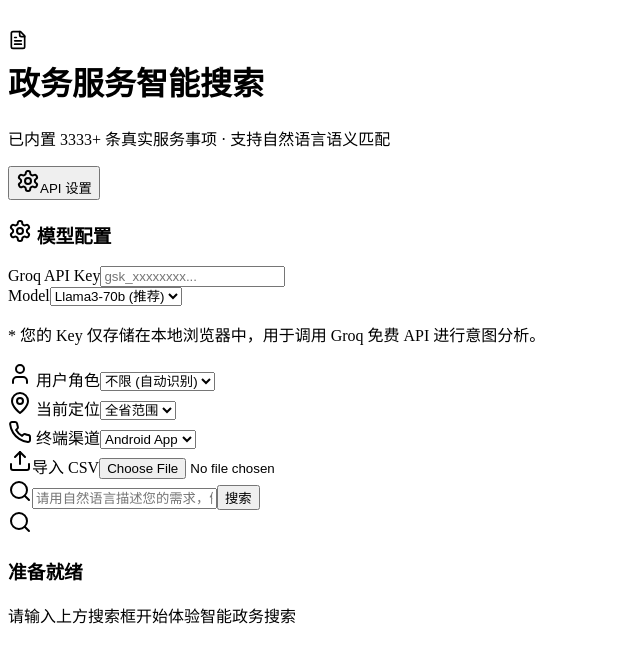
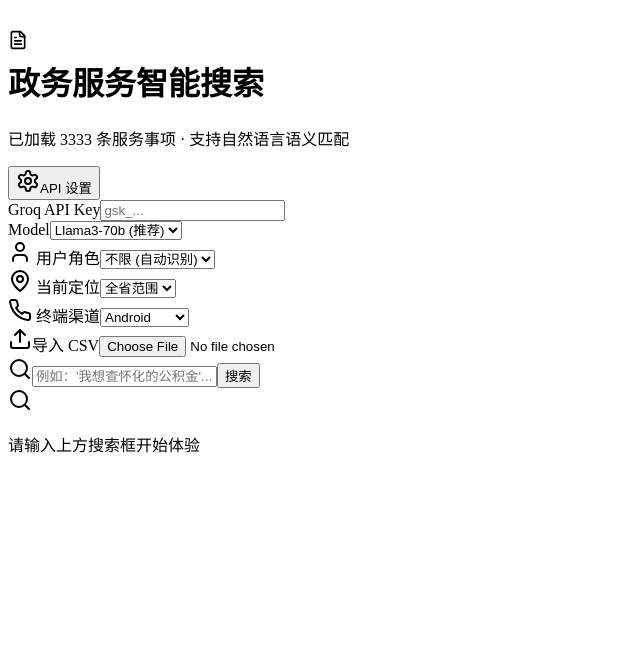
Before and after one commit to xiaohuleo/smart-gov-search, a Next.js app: page / in a window 1280 px wide. Both pictures are taken after a click on the button "API 设置". Shown: the top 662 px of the page, without its empty margins (0-640 px from the left). Built offline with nearby package versions, Linux system fonts and the light colour scheme.

Commit message:
Update page.js

```diff
--- a/app/page.js
+++ b/app/page.js
@@ -3,7 +3,8 @@
 import { useState, useEffect } from "react";
 import Papa from "papaparse";
 import { Search, Settings, Upload, CheckCircle2, AlertCircle, Building2, User, Phone, MapPin, FileText } from "lucide-react";
-import { DEFAULT_DATA } from "./lib/data"; // 引入内置的庞大数据
+// 确保这里引用路径正确
+import { DEFAULT_DATA } from "./lib/data";
 
 export default function Home() {
   const [csvData, setCsvData] = useState([]);
@@ -11,7 +12,6 @@ export default function Home() {
   const [isSearching, setIsSearching] = useState(false);
   const [intentAnalysis, setIntentAnalysis] = useState(null);
 
-  // 默认上下文
   const [userContext, setUserContext] = useState({
     role: "all",
     location: "all",
@@ -26,12 +26,14 @@ export default function Home() {
   });
   const [showConfig, setShowConfig] = useState(false);
 
-  // 初始化加载内置数据
+  // 初始化加载数据
   useEffect(() => {
+    // 简单的数据完整性检查
+    if (DEFAULT_DATA && DEFAULT_DATA.length > 0) {
       setCsvData(DEFAULT_DATA);
+    }
   }, []);
 
-  // 核心搜索逻辑优化
   const handleSearch = async (e) => {
     e.preventDefault();
     const query = e.target.search.value;
@@ -45,7 +47,6 @@ export default function Home() {
     setIntentAnalysis(null);
 
     try {
-      // 1. 获取 AI 意图
       const res = await fetch("/api/analyze", {
         method: "POST",
         headers: { "Content-Type": "application/json" },
@@ -57,19 +58,20 @@ export default function Home() {
         }),
       });
 
-      if (!res.ok) throw new Error((await res.json()).error);
+      if (!res.ok) {
+        const errData = await res.json();
+        throw new Error(errData.error || "请求失败");
+      }
       const intent = await res.json();
       setIntentAnalysis(intent);
 
-      // 2. 智能排序算法
       const results = csvData.map(item => {
         let score = 0;
         let reasons = [];
-        const itemName = item["事项名称"] || "";
-        const itemLoc = item["所属市州单位"] || "";
+        const itemName = (item["事项名称"] || "").toString();
+        const itemLoc = (item["所属市州单位"] || "").toString();
 
-        // --- 关键词匹配 (最高优先级) ---
-        // 只要匹配到一个关键词，就大幅加分
+        // 关键词匹配
         let keywordMatched = false;
         if (intent.keywords && Array.isArray(intent.keywords)) {
             intent.keywords.forEach(kw => {
@@ -78,48 +80,38 @@ export default function Home() {
                     keywordMatched = true;
                 }
             });
-            if (keywordMatched) reasons.push("关键词匹配");
+            if (keywordMatched) reasons.push("AI关键词匹配");
         }
 
-        // 原始查询词匹配
+        // 原始查询匹配
         if (itemName.includes(query)) {
             score += 15;
             reasons.push("精确匹配");
         }
 
-        // --- 过滤逻辑 (Filter) ---
-
-        // 1. 角色过滤
+        // 角色过滤
         const targetRole = userContext.role !== "all" ? userContext.role : intent.role;
         if (targetRole && targetRole !== "null" && targetRole !== "all") {
-             // 如果事项明确是另一角色的，扣分或排除
              if (targetRole === "法人" && item["服务对象"] === "自然人") return { ...item, score: -100 };
              if (targetRole === "自然人" && item["服务对象"] === "法人") return { ...item, score: -100 };
         }
 
-        // 2. 关键：地域匹配 (Location Handling)
-        // 逻辑：如果用户想要“怀化”的服务，那么“怀化XX”加分，“长沙XX”扣分
+        // 地域匹配
         const targetLoc = userContext.location !== "all" ? userContext.location : intent.location;
-
         if (targetLoc && targetLoc !== "null" && targetLoc !== "all") {
-            // 用户指定了地点
             if (itemName.includes(targetLoc) || itemLoc.includes(targetLoc)) {
-                score += 20; // 强匹配地点
+                score += 20;
                 reasons.push(`匹配地区: ${targetLoc}`);
             } else if (itemLoc !== "全省通用" && !itemLoc.includes(targetLoc)) {
-                // 如果事项是别的城市的（比如用户搜怀化，但这事项是长沙的），大幅扣分
                 score -= 50;
             }
-        } else {
-            // 用户没指定地点，优先展示“全省通用”或当前选择的地点
-            // 这里为了演示，假设不搜地点时，不因地点扣分
         }
 
         return { ...item, score, matchReasons: reasons };
       })
-      .filter(item => item.score > 0) // 只显示正分结果
-      .sort((a, b) => b.score - a.score) // 分数从高到低
-      .slice(0, 50); // 只取前50条，避免页面太长
+      .filter(item => item.score > 0)
+      .sort((a, b) => b.score - a.score)
+      .slice(0, 50);
 
       setSearchResults(results);
 
@@ -130,7 +122,6 @@ export default function Home() {
     }
   };
 
-  // CSV 上传处理 (保留功能)
   const handleFileUpload = (e) => {
     const file = e.target.files[0];
     if (!file) return;
@@ -145,9 +136,8 @@ export default function Home() {
   };
 
   return (
-    <main className="max-w-4xl mx-auto p-4 md:p-8 space-y-6 bg-slate-50 min-h-screen">
-      {/* 标题 */}
-      <div className="flex flex-col md:flex-row justify-between items-start md:items-center border-b pb-4 gap-4">
+    <main className="max-w-4xl mx-auto p-4 md:p-8 space-y-6 bg-slate-50 min-h-screen font-sans text-slate-900">
+      <div className="flex flex-col md:flex-row justify-between items-start md:items-center border-b border-slate-200 pb-4 gap-4">
         <div>
           <h1 className="text-3xl font-bold text-slate-800 flex items-center gap-2">
             <div className="w-8 h-8 bg-blue-600 rounded-lg flex items-center justify-center text-white">
@@ -156,7 +146,7 @@ export default function Home() {
             政务服务智能搜索
           </h1>
           <p className="text-sm text-slate-500 mt-1">
-            已内置 {DEFAULT_DATA.length}+ 条真实服务事项 · 支持自然语言语义匹配
+            已加载 {csvData.length} 条服务事项 · 支持自然语言语义匹配
           </p>
         </div>
         <button
@@ -168,12 +158,8 @@ export default function Home() {
         </button>
       </div>
 
-      {/* 设置面板 */}
       {showConfig && (
         <div className="bg-white p-6 rounded-xl shadow-lg border border-blue-100 animate-in fade-in slide-in-from-top-2">
-          <h3 className="font-bold text-slate-700 mb-3 flex items-center gap-2">
-             <Settings className="w-4 h-4"/> 模型配置
-          </h3>
           <div className="grid grid-cols-1 md:grid-cols-2 gap-4">
             <div>
               <label className="block text-xs font-bold text-slate-500 mb-1 uppercase">Groq API Key</label>
@@ -182,7 +168,7 @@ export default function Home() {
                 value={apiConfig.apiKey}
                 onChange={e => setApiConfig({...apiConfig, apiKey: e.target.value})}
                 className="w-full p-2.5 border rounded-lg text-sm focus:ring-2 focus:ring-blue-500 outline-none"
-                placeholder="gsk_xxxxxxxx..."
+                placeholder="gsk_..."
               />
             </div>
              <div>
@@ -194,19 +180,13 @@ export default function Home() {
               >
                 <option value="llama3-70b-8192">Llama3-70b (推荐)</option>
                 <option value="mixtral-8x7b-32768">Mixtral-8x7b</option>
-                <option value="gemma-7b-it">Gemma-7b</option>
               </select>
             </div>
           </div>
-          <p className="text-xs text-slate-400 mt-3">
-            * 您的 Key 仅存储在本地浏览器中，用于调用 Groq 免费 API 进行意图分析。
-          </p>
         </div>
       )}
 
-      {/* 模拟环境控制栏 */}
       <div className="bg-white p-4 rounded-xl shadow-sm border grid grid-cols-2 md:grid-cols-4 gap-4">
-        {/* 角色 */}
         <div className="space-y-1">
           <label className="text-xs font-bold text-slate-400 flex items-center gap-1 uppercase">
             <User className="w-3 h-3"/> 用户角色
@@ -217,12 +197,11 @@ export default function Home() {
             onChange={(e) => setUserContext({...userContext, role: e.target.value})}
           >
             <option value="all">不限 (自动识别)</option>
-            <option value="自然人">自然人 (个人)</option>
-            <option value="法人">法人 (企业)</option>
+            <option value="自然人">自然人</option>
+            <option value="法人">法人</option>
           </select>
         </div>
 
-        {/* 地点 */}
         <div className="space-y-1">
           <label className="text-xs font-bold text-slate-400 flex items-center gap-1 uppercase">
             <MapPin className="w-3 h-3"/> 当前定位
@@ -250,7 +229,6 @@ export default function Home() {
           </select>
         </div>
 
-        {/* 渠道 */}
         <div className="space-y-1">
           <label className="text-xs font-bold text-slate-400 flex items-center gap-1 uppercase">
             <Phone className="w-3 h-3"/> 终端渠道
@@ -260,13 +238,12 @@ export default function Home() {
             value={userContext.channel}
             onChange={(e) => setUserContext({...userContext, channel: e.target.value})}
           >
-            <option value="Android">Android App</option>
-            <option value="iOS">iOS App</option>
+            <option value="Android">Android</option>
+            <option value="iOS">iOS</option>
             <option value="WeChat">微信小程序</option>
           </select>
         </div>
 
-        {/* 导入按钮 */}
         <div className="flex justify-end items-center">
              <label className="cursor-pointer flex items-center gap-1 text-xs text-blue-600 hover:text-blue-800 font-medium bg-blue-50 px-3 py-1.5 rounded-lg transition">
                 <Upload className="w-3 h-3"/>
@@ -276,7 +253,6 @@ export default function Home() {
         </div>
       </div>
 
-      {/* 搜索框区域 */}
       <div className="relative group">
         <div className="absolute -inset-1 bg-gradient-to-r from-blue-200 to-indigo-200 rounded-2xl blur opacity-30 group-hover:opacity-60 transition duration-200"></div>
         <form onSubmit={handleSearch} className="relative bg-white rounded-xl shadow-lg flex items-center p-2">
@@ -284,7 +260,7 @@ export default function Home() {
           <input
             name="search"
             type="text"
-            placeholder="请用自然语言描述您的需求，例如：'想查一下怀化的公积金'..."
+            placeholder="例如：'我想查怀化的公积金'..."
             className="w-full p-3 pl-3 text-lg outline-none text-slate-700 placeholder:text-slate-400"
             disabled={isSearching}
           />
@@ -298,20 +274,17 @@ export default function Home() {
         </form>
       </div>
 
-      {/* 分析结果调试条 */}
       {intentAnalysis && (
         <div className="bg-indigo-50 border border-indigo-100 p-4 rounded-xl flex flex-wrap gap-4 text-sm text-indigo-900 items-center animate-in fade-in slide-in-from-top-1">
           <div className="font-bold flex items-center gap-2">
              <div className="w-2 h-2 bg-indigo-500 rounded-full animate-pulse"/>
-             AI 意图识别:
+             AI 意图:
           </div>
-          <div className="flex gap-2 items-center">
+          <div className="flex gap-2 items-center flex-wrap">
             <span className="text-indigo-400 text-xs uppercase font-bold">关键词</span>
-            <div className="flex gap-1">
             {intentAnalysis.keywords?.map(k => (
-                    <span key={k} className="bg-white px-2 py-0.5 rounded border border-indigo-100 shadow-sm">{k}</span>
+                <span key={k} className="bg-white px-2 py-0.5 rounded border border-indigo-100 shadow-sm text-xs">{k}</span>
             ))}
-            </div>
           </div>
           {intentAnalysis.location && intentAnalysis.location !== "null" && (
              <div className="flex gap-2 items-center">
@@ -322,19 +295,15 @@ export default function Home() {
         </div>
       )}
 
-      {/* 结果列表 */}
       <div className="space-y-3">
         {searchResults.length > 0 ? (
            searchResults.map((item, idx) => (
             <div key={idx} className="bg-white p-4 rounded-xl border border-slate-100 hover:shadow-md hover:border-blue-200 transition group cursor-pointer">
               <div className="flex justify-between items-start gap-4">
                 <div className="flex-1">
-                   <div className="flex items-start justify-between">
                    <h3 className="text-lg font-bold text-slate-800 group-hover:text-blue-600 mb-1">
                      {item["事项名称"]}
                    </h3>
-                   </div>
-
                    <div className="flex flex-wrap gap-2 mt-2 text-xs text-slate-500">
                       <span className="flex items-center gap-1 bg-slate-50 px-2 py-1 rounded text-slate-600">
                         <Building2 className="w-3 h-3"/> {item["所属市州单位"]}
@@ -349,7 +318,6 @@ export default function Home() {
                       ))}
                    </div>
                 </div>
-
                 <div className="flex flex-col items-end shrink-0">
                     <span className="text-xs text-slate-300 font-mono mb-1">{item["事项编码"]}</span>
                     <div className="w-10 h-10 rounded-full bg-blue-50 text-blue-600 flex items-center justify-center font-bold text-sm">
@@ -365,9 +333,8 @@ export default function Home() {
                <div className="inline-flex items-center justify-center w-16 h-16 bg-slate-100 rounded-full mb-4">
                   <Search className="w-8 h-8 text-slate-300"/>
                </div>
-               <h3 className="text-lg font-medium text-slate-600">准备就绪</h3>
                <p className="text-slate-400 mt-2 max-w-sm mx-auto">
-                 {intentAnalysis ? "抱歉，没有找到匹配的服务事项。请尝试换个说法或切换城市。" : "请输入上方搜索框开始体验智能政务搜索"}
+                 {intentAnalysis ? "未找到相关结果，请尝试切换城市或简化搜索词。" : "请输入上方搜索框开始体验"}
                </p>
             </div>
           )
```
Lines whose indentation alone changed are shown as unchanged.
